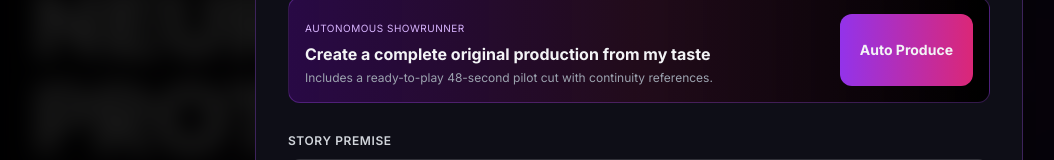
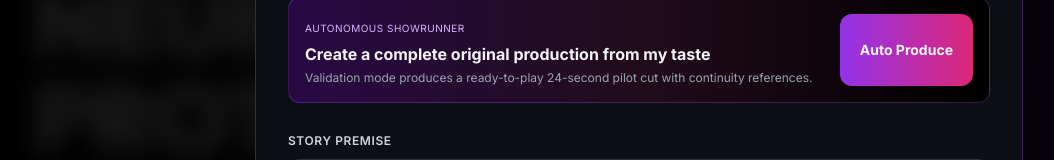
Before and after one commit to arisnachy/cinemind-studio, a React (Vite) app: page / in a window 1280 px wide. Both pictures are taken after a click on the button "Director Studio". Shown: the part 126-286 px from the top of the page, without its empty margins (1-1055 px from the left). Built offline with nearby package versions, Linux system fonts and the light colour scheme.

Commit message:
test: shorten local pilot validation to 24 seconds

```diff
--- a/src/components/studio/CreateStudioModal.tsx
+++ b/src/components/studio/CreateStudioModal.tsx
@@ -66,7 +66,9 @@ export const CreateStudioModal: React.FC<CreateStudioModalProps> = ({ isOpen, on
         universeId: selectedUniverse,
         locale: getPreferredLocale(),
         autoProducePilot: true,
-        pilotSeconds: 48,
+        // Local validation cut: three 8-second Veo shots. Once continuity and
+        // story quality pass, production can scale without changing the model.
+        pilotSeconds: 24,
         profile: currentProfile,
       });
       window.clearInterval(ticker);
@@ -95,7 +97,7 @@ export const CreateStudioModal: React.FC<CreateStudioModalProps> = ({ isOpen, on
 
         {!isGenerating ? <>
           <div className="rounded-xl bg-gradient-to-r from-purple-950/60 via-pink-950/30 to-black border border-purple-500/30 p-4 flex flex-col sm:flex-row gap-4 justify-between">
-            <div><span className="text-[10px] uppercase tracking-wider text-purple-300">Autonomous Showrunner</span><h4 className="font-bold mt-1">Create a complete original production from my taste</h4><p className="text-xs text-gray-400 mt-1">Includes a ready-to-play 48-second pilot cut with continuity references.</p></div>
+            <div><span className="text-[10px] uppercase tracking-wider text-purple-300">Autonomous Showrunner</span><h4 className="font-bold mt-1">Create a complete original production from my taste</h4><p className="text-xs text-gray-400 mt-1">Validation mode produces a ready-to-play 24-second pilot cut with continuity references.</p></div>
             <button onClick={() => start(true)} className="px-5 py-2.5 rounded-xl bg-gradient-to-r from-purple-600 to-pink-600 font-bold text-sm">Auto Produce</button>
           </div>
 
@@ -113,7 +115,7 @@ export const CreateStudioModal: React.FC<CreateStudioModalProps> = ({ isOpen, on
           <div className="flex justify-end"><button onClick={()=>start(false)} disabled={!prompt.trim()} className="px-8 py-3 rounded-xl bg-gradient-to-r from-purple-600 to-pink-600 font-bold disabled:opacity-40"><span className="flex items-center gap-2"><Sparkles className="w-4 h-4"/>Generate & Produce</span></button></div>
         </> : <div className="py-10 text-center space-y-6">
           <div className="w-16 h-16 mx-auto rounded-2xl bg-gradient-to-tr from-purple-600 to-pink-600 flex items-center justify-center animate-pulse"><Clapperboard className="w-8 h-8"/></div>
-          <div><h3 className="text-2xl font-black">PRODUCING, NOT MOCKING</h3><p className="text-xs text-purple-300 mt-1">CINEMIND will return only when the pilot is ready to play. Veo rendering may take several minutes.</p></div>
+          <div><h3 className="text-2xl font-black">PRODUCING, NOT MOCKING</h3><p className="text-xs text-purple-300 mt-1">Validation mode renders three Veo shots plus localized voice tracks. It should complete much faster than the previous 48-second test.</p></div>
           <div className="max-w-md mx-auto rounded-xl bg-white/5 border border-white/10 p-4 flex items-center gap-3 text-left"><StageIcon className="w-5 h-5 text-purple-300 animate-pulse"/><div><p className="text-xs uppercase text-gray-500">Production activity</p><p className="text-sm font-semibold">{stageLabel}</p></div></div>
           <p className="text-[10px] text-gray-500">The activity label rotates while the single backend production job runs; it does not claim exact per-stage telemetry.</p>
         </div>}
```
